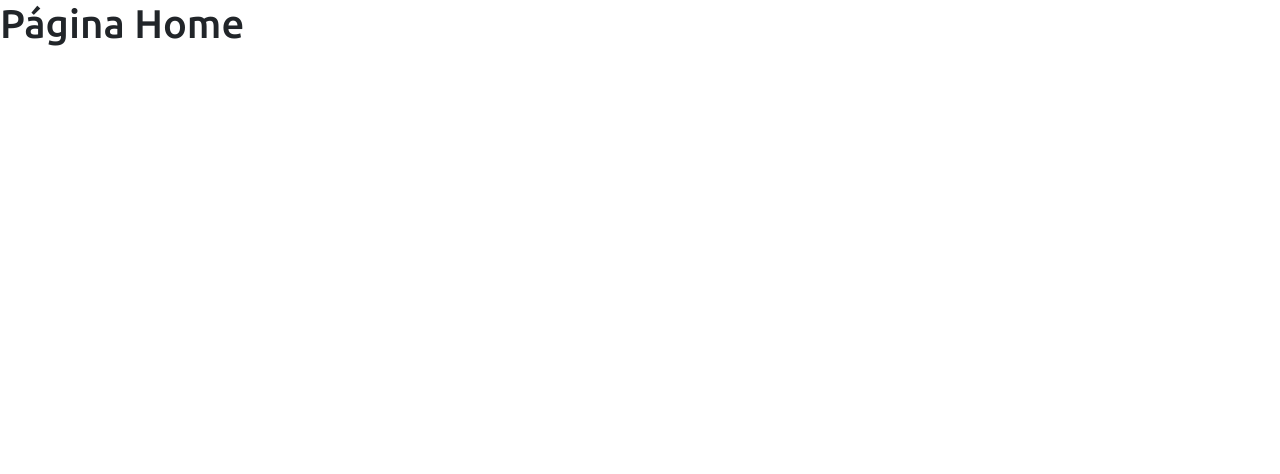
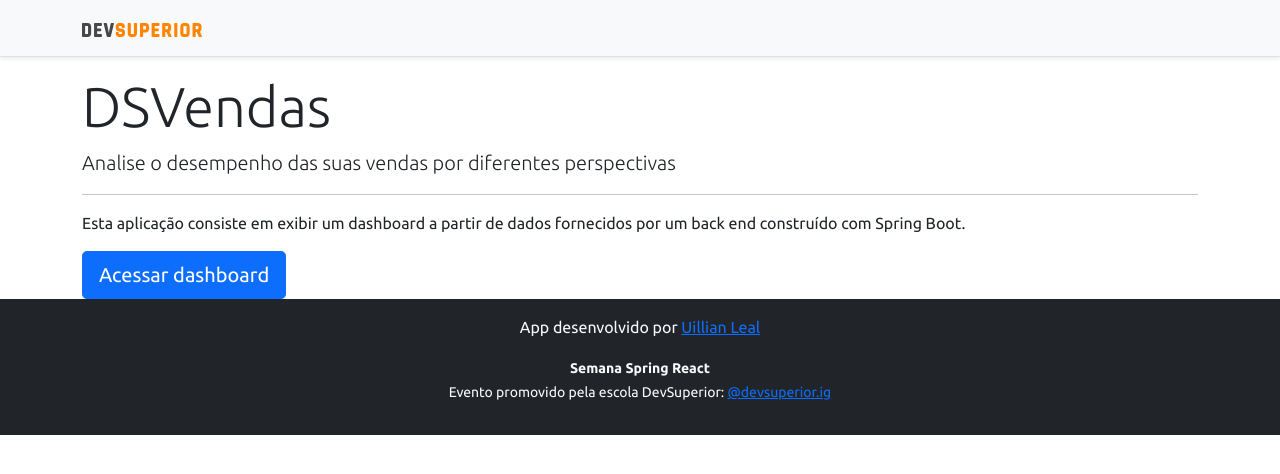
Before and after one commit to Uillianleal/projeto-sds3, a React (Create React App) app in the folder frontend/: page / in a window 1280 px wide. Shown: the top 474 px of the page. Built offline with nearby package versions, Linux system fonts and the light colour scheme.

Commit message:
Home, navigation

```diff
--- a/frontend/src/App.tsx
+++ b/frontend/src/App.tsx
@@ -1,6 +1,4 @@
 import Routes from "Routes";
-
-
 
 function App() {
   return (
--- a/frontend/src/components/NaveBar/index.tsx
+++ b/frontend/src/components/NaveBar/index.tsx
@@ -1,10 +1,13 @@
 import ImgDsDark from 'assets/img/ds-dark.svg';
+import { Link } from 'react-router-dom';
 const NaveBar = () => {
     return (
         <div className="d-flex flex-column flex-md-row align-items-center p-3 px-md-4 mb-3 bg-light border-bottom shadow-sm">
             <div className="container">
                 <nav className="my-2 my-md-0 mr-md-3">
-                    <img src={ImgDsDark} alt="DevSuperior" width="120" />
+                    <Link to="/">
+                        <img src={ImgDsDark} alt="DevSuperior" width="120" />
+                    </Link>
                 </nav>
             </div>
         </div>
--- a/frontend/src/pages/Home/index.tsx
+++ b/frontend/src/pages/Home/index.tsx
@@ -1,8 +1,24 @@
+import NaveBar from "components/NaveBar";
+import Footer from "components/NaveBar/Footer";
+import { Link } from "react-router-dom";
+
 const Home = () => {
     return (
-        <div>
-            <h1>Página Home</h1>
-        </div>
+        <>
+            <NaveBar />
+            <div className="container">
+                <div className="jumbotron">
+                    <h1 className="display-4">DSVendas</h1>
+                    <p className="lead">Analise o desempenho das suas vendas por diferentes perspectivas</p>
+                    <hr />
+                    <p>Esta aplicação consiste em exibir um dashboard a partir de dados fornecidos por um back end construído com Spring Boot.</p>
+                    <Link className="btn btn-primary btn-lg" to="/dashboard">
+                        Acessar dashboard
+                    </Link>
+                </div>
+            </div>
+            <Footer />
+        </>
     );
 }
 
```
